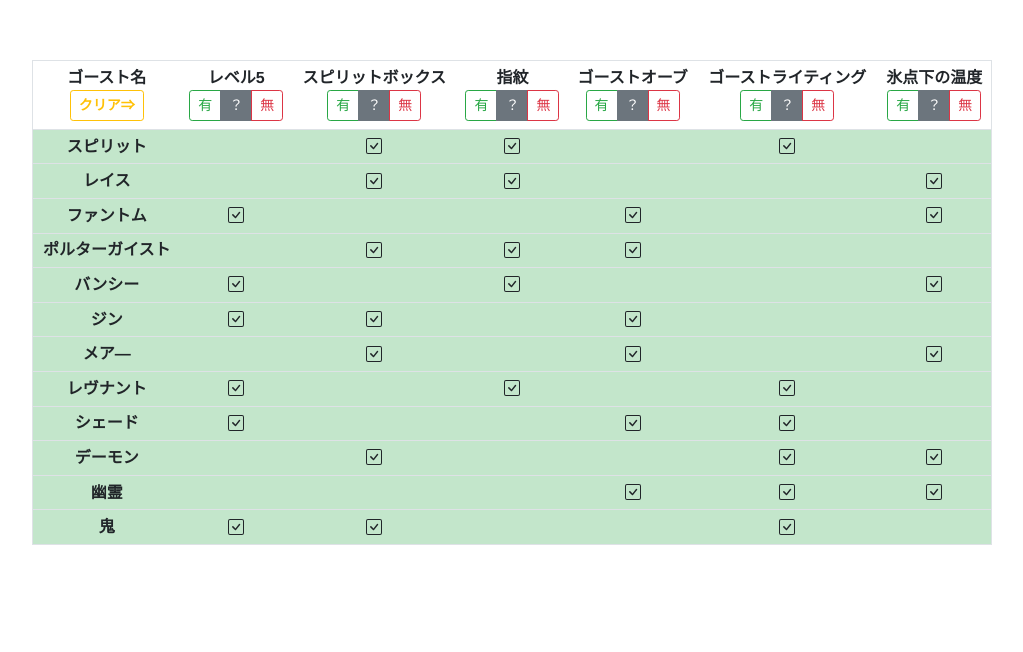
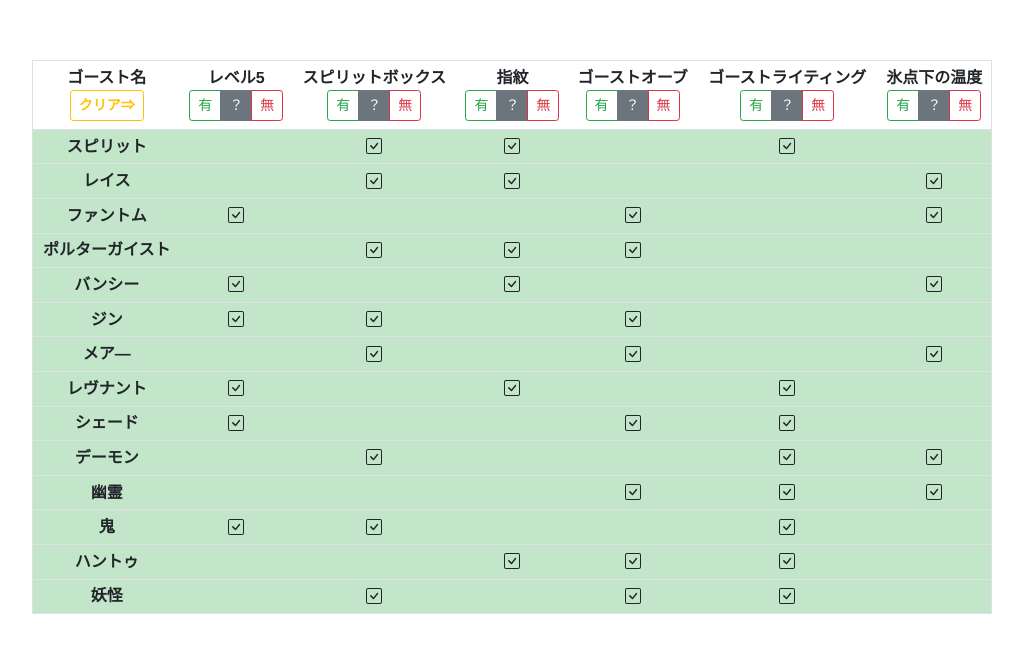
Before and after one commit to kanamechanlover/PhasmophobiaGhostFilter, a Vue app: page / in a window 1280 px wide. Shown: the top 652 px of the page, without its empty margins (128-1151 px from the left). Built offline with nearby package versions, Linux system fonts and the light colour scheme.

Commit message:
アプデに対応。ハントゥと妖怪追加。

```diff
--- a/src/components/GhostFilterTable.vue
+++ b/src/components/GhostFilterTable.vue
@@ -100,6 +100,14 @@ export default {
                     name: '鬼',
                     traits: 'level5,box,writing',
                 },
+                {
+                    name: 'ハントゥ',
+                    traits: 'finger,orb,writing',
+                },
+                {
+                    name: '妖怪',
+                    traits: 'box,orb,writing',
+                },
             ],
             traitStatus: { // 特徴判明状況取得
                 level5: { with: false, without: false }, // レベル5
```
Also changed, not shown: 5 other files (tests, documents, lock files or other folders).
